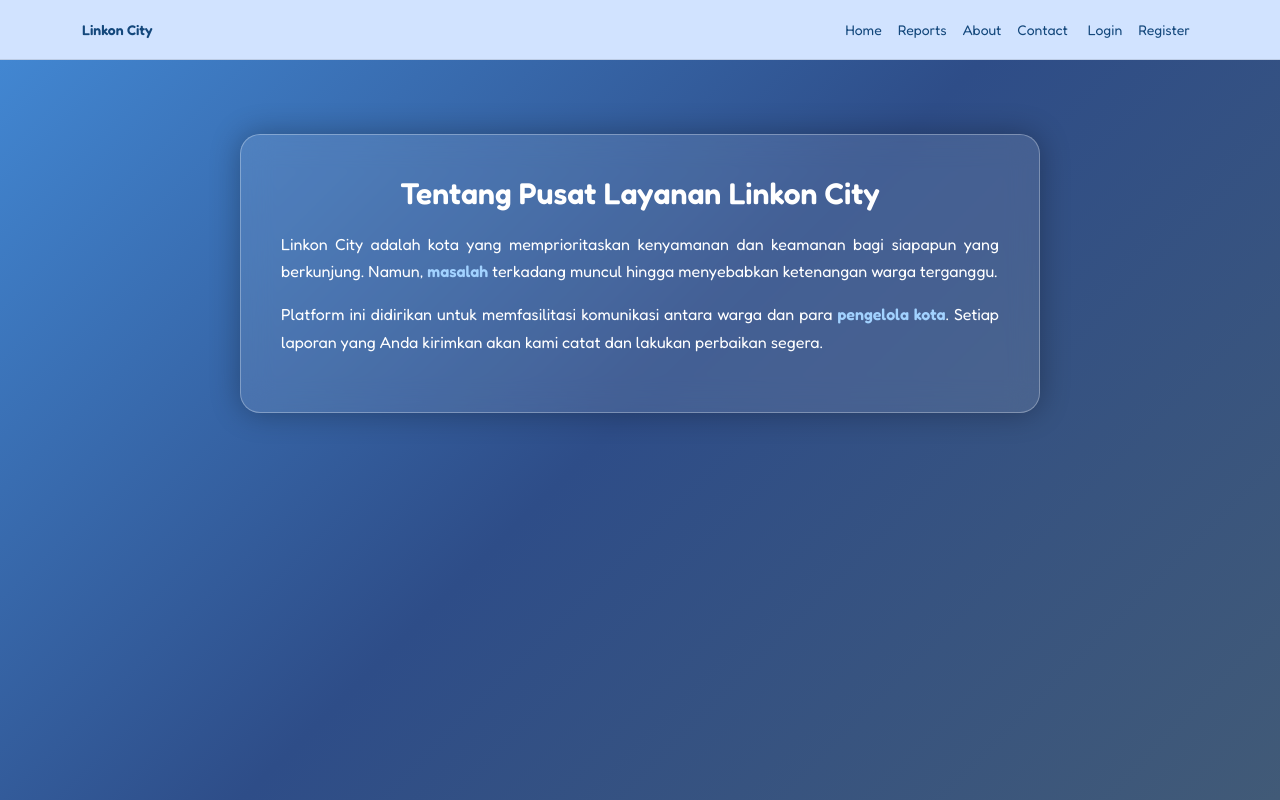
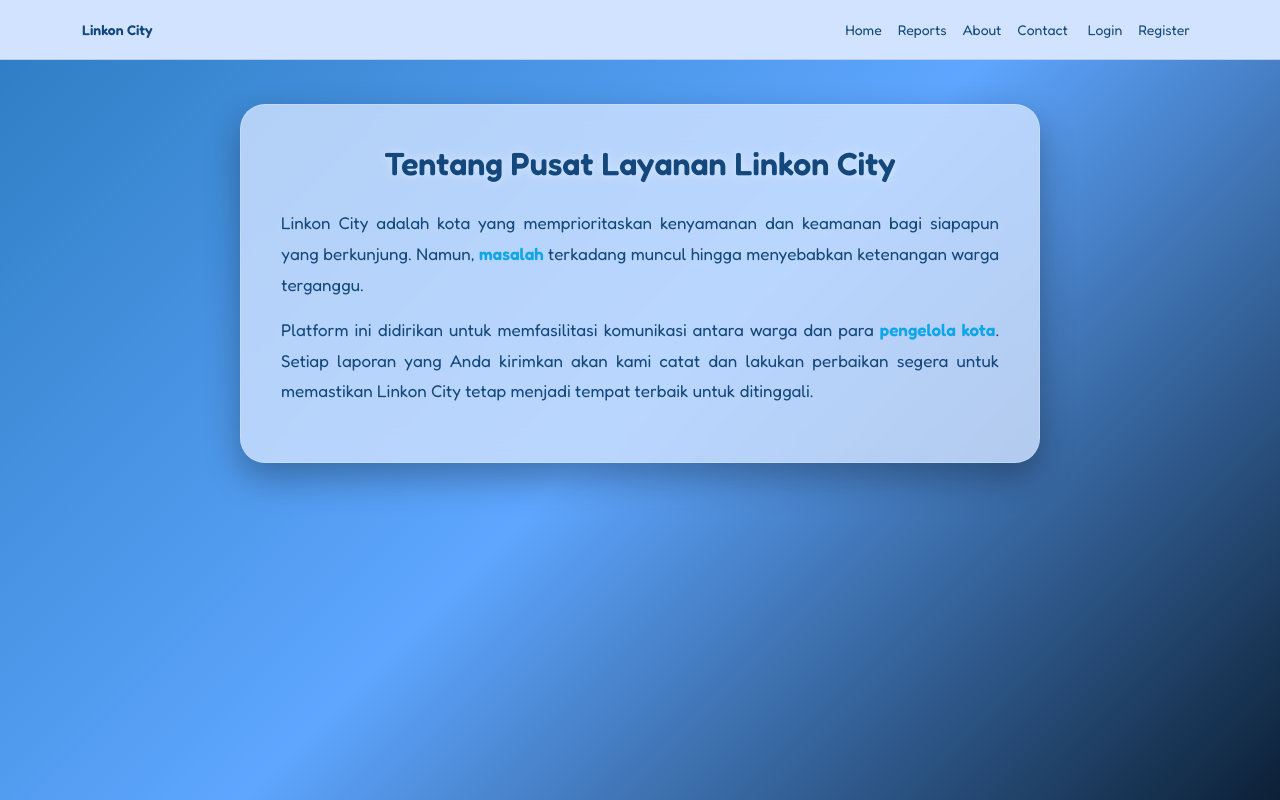
Before and after one commit to IET-Polinela/project-2026-nabhllaaa, a Django app: page /about/ in a window 1280 px wide. Run offline with Django 5.2, Linux system fonts and the light colour scheme; parts of the project's set-up code (start-up, migrations or seed data) failed here and were passed over.

Commit message:
Update Theme - Lab Session 2

```diff
--- a/iet_2026_24782022/about/templates/linkoncity_app/about.html
+++ b/iet_2026_24782022/about/templates/linkoncity_app/about.html
@@ -3,63 +3,90 @@
 {% block title %}About | Linkon City{% endblock %}
 
 {% block content %}
+<!-- Import Font Fredoka agar seragam -->
+<link href="https://fonts.googleapis.com/css2?family=Fredoka:wght@400;600&display=swap" rel="stylesheet">
 
 <style>
     body {
+        font-family: 'Fredoka', sans-serif;
+        /* Gradient yang sama dengan home & dashboard */
+        background: linear-gradient(135deg, #2d7cc1, #5ea6ff, #0c2036);
+        min-height: 100vh;
+        margin: 0;
+        /* Hapus overflow hidden agar user bisa scroll jika teks panjang di HP */
         overflow-y: hidden;
     }
 
     .about-wrapper {
         display: flex;
         justify-content: center;
-        align-items: flex-start; /* ⬅️ ini kunci */
-        padding-top: 40px; /* atur jarak dari navbar */
-        min-height: 80vh;
+        align-items: flex-start;
+        /* 1. Margin negatif untuk narik box ke atas (melawan mt-4 di base.html)[cite: 8] */
+        margin-top: -30px;
+        /* 2. Gunakan padding-top ini untuk atur naik-turunnya box secara presisi */
+        padding-top: 40px;
+        padding-bottom: 60px;
+        padding-left: 20px;
+        padding-right: 20px;
     }
 
     .box {
-        background: rgba(255, 255, 255, 0.1);
+        /* Warna biru navy transparan setema */
+        background: rgba(209, 227, 255, 0.8);
         backdrop-filter: blur(15px);
-        border: 1px solid rgba(255, 255, 255, 0.3);
+        -webkit-backdrop-filter: blur(15px);
+        border: 1px solid rgba(255, 255, 255, 0.2);
         padding: 40px;
-        border-radius: 20px;
-        box-shadow: 0 0 30px rgba(0, 0, 0, 0.3);
+        border-radius: 25px;
+        box-shadow: 0 15px 35px rgba(0, 0, 0, 0.3);
         max-width: 800px;
-        color: white;
         width: 100%;
+        color: #14487c; /* Teks navy gelap agar kontras[cite: 7] */
+        transition: transform 0.3s ease;
+    }
+
+    .box:hover {
+        transform: translateY(-5px);
     }
 
     h1 {
-        font-size: 30px;
-        margin-bottom: 20px;
+        font-size: 32px;
+        margin-bottom: 25px;
         text-align: center;
+        font-weight: 600;
+        color: #14487c;
+        text-shadow: 0 0 10px rgba(255, 255, 255, 0.5);
+    }
+
+    p {
+        font-size: 17px;
+        line-height: 1.8;
+        text-align: justify;
+        margin-bottom: 15px;
+    }
+
+    .highlight {
+        color: #0ea5e9; /* Biru cerah untuk highlight setema dashboard[cite: 7] */
         font-weight: 600;
     }
 
-    p {
-        font-size: 16px;
-        line-height: 1.7;
-        text-align: justify;
-    }
+    /* 🔥 RESPONSIVE */
+    @media (max-width: 768px) {
+        .about-wrapper {
+            margin-top: -10px;
+            padding-top: 20px;
+        }
 
-    .highlight {
-        color: #a2d2ff;
-        font-weight: 600;
-    }
-
-/* 🔥 MODE HP */
-    @media (max-width: 768px) {
         .box {
-            max-width: 90%;   /* biar ramping */
-            padding: 25px 18px;
+            padding: 25px 20px;
         }
 
         h1 {
-            font-size: 22px;
+            font-size: 24px;
         }
 
         p {
-            font-size: 14px;
+            font-size: 15px;
             line-height: 1.6;
         }
     }
@@ -77,7 +104,7 @@
         <p>
             Platform ini didirikan untuk memfasilitasi komunikasi antara warga dan para
             <span class="highlight">pengelola kota</span>.
-            Setiap laporan yang Anda kirimkan akan kami catat dan lakukan perbaikan segera.
+            Setiap laporan yang Anda kirimkan akan kami catat dan lakukan perbaikan segera untuk memastikan Linkon City tetap menjadi tempat terbaik untuk ditinggali.
         </p>
     </div>
 </div>
```
